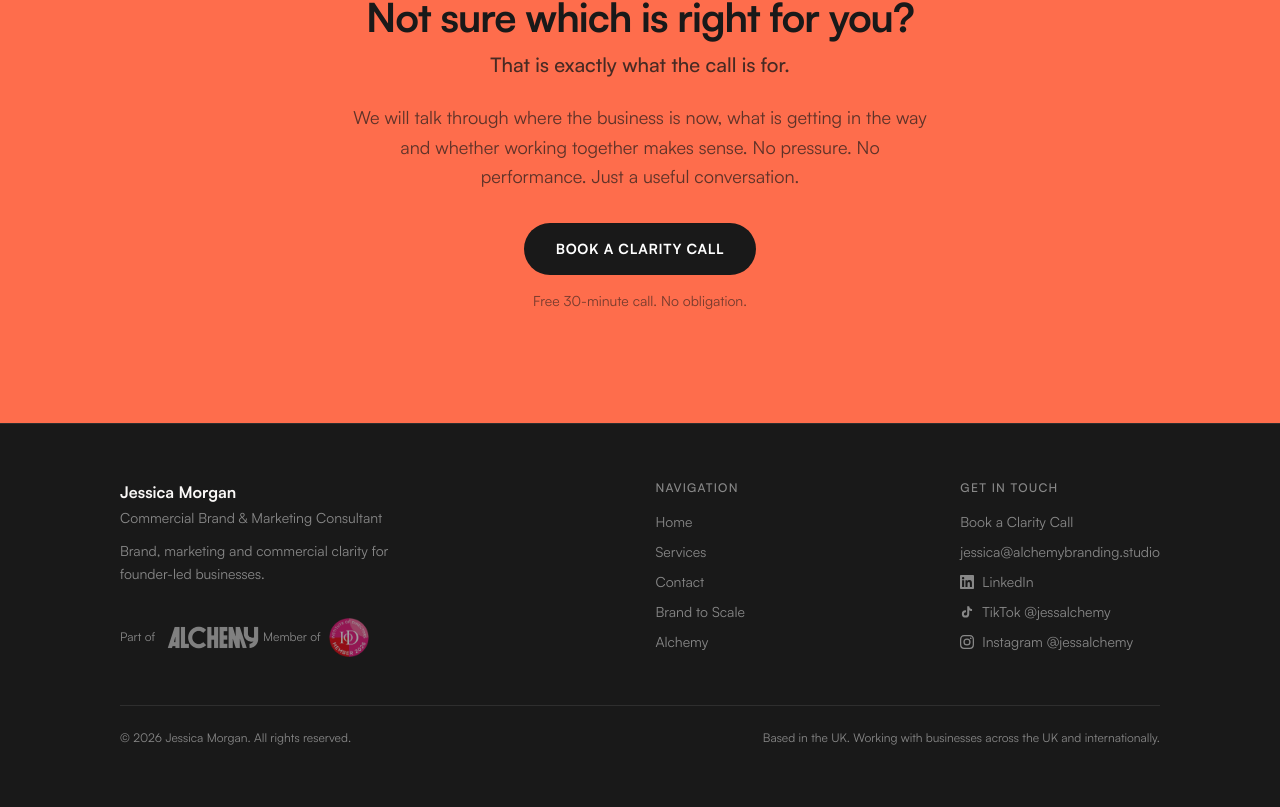
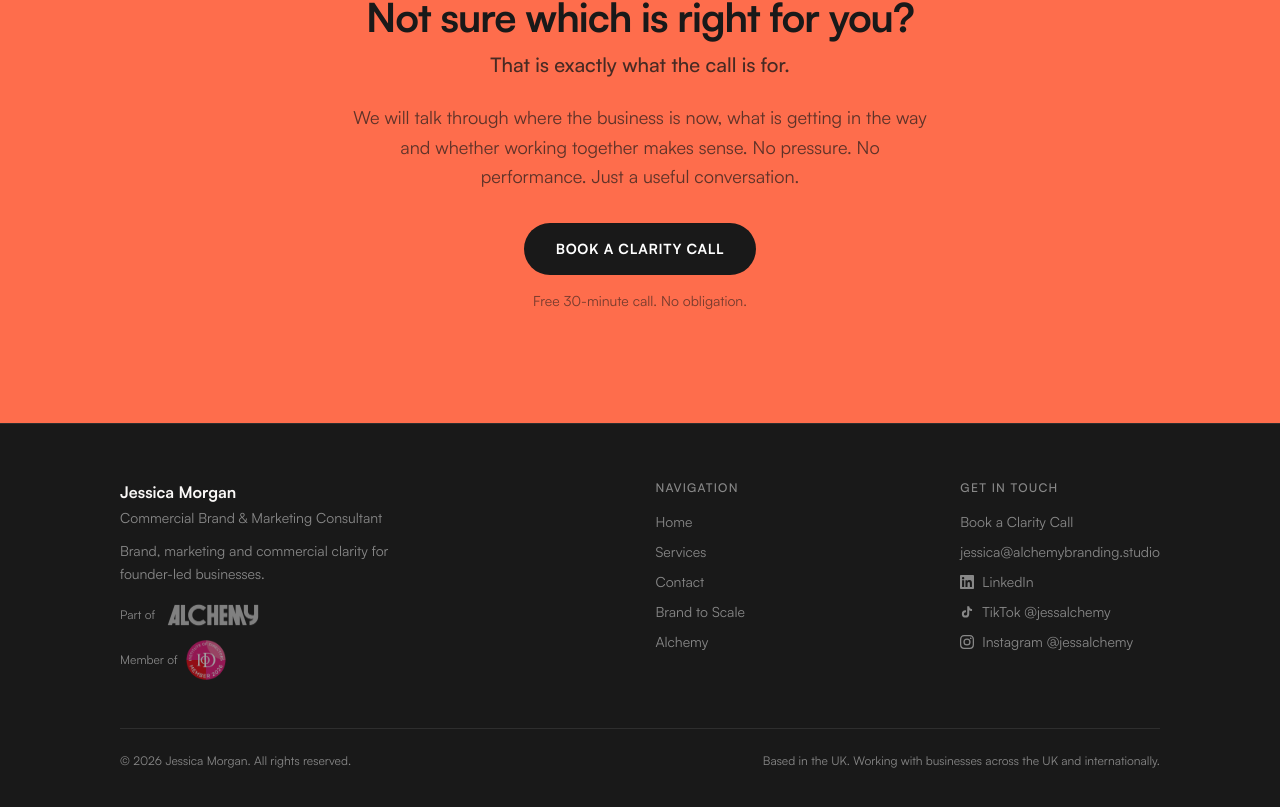
Before and after one commit to AlchemyBranding/jessica-morgan-site, a Next.js app: page / in a window 1280 px wide. Shown: the part 7251-8058 px from the top of the page. Built offline with nearby package versions, Linux system fonts and the light colour scheme.

Commit message:
Stack Alchemy and IOD footer badges in a flex-col

```diff
--- a/components/Footer.tsx
+++ b/components/Footer.tsx
@@ -14,6 +14,7 @@ export default function Footer() {
             <p className="text-sm text-muted leading-relaxed mb-4">
               Brand, marketing and commercial clarity for founder-led businesses.
             </p>
+            <div className="flex flex-col gap-3">
               <a
                 href="https://alchemybranding.studio"
                 target="_blank"
@@ -34,7 +35,7 @@ export default function Footer() {
                 href="https://www.iod.com/"
                 target="_blank"
                 rel="noopener noreferrer"
-              className="inline-flex items-center gap-2 group mt-4"
+                className="inline-flex items-center gap-2 group"
                 aria-label="Institute of Directors"
               >
                 <span className="text-xs text-muted group-hover:text-ink transition-colors">Member of</span>
@@ -46,6 +47,7 @@ export default function Footer() {
                   className="opacity-60 group-hover:opacity-90 transition-opacity"
                 />
               </a>
+            </div>
           </div>
 
           {/* Navigation */}
```
Lines whose indentation alone changed are shown as unchanged.
